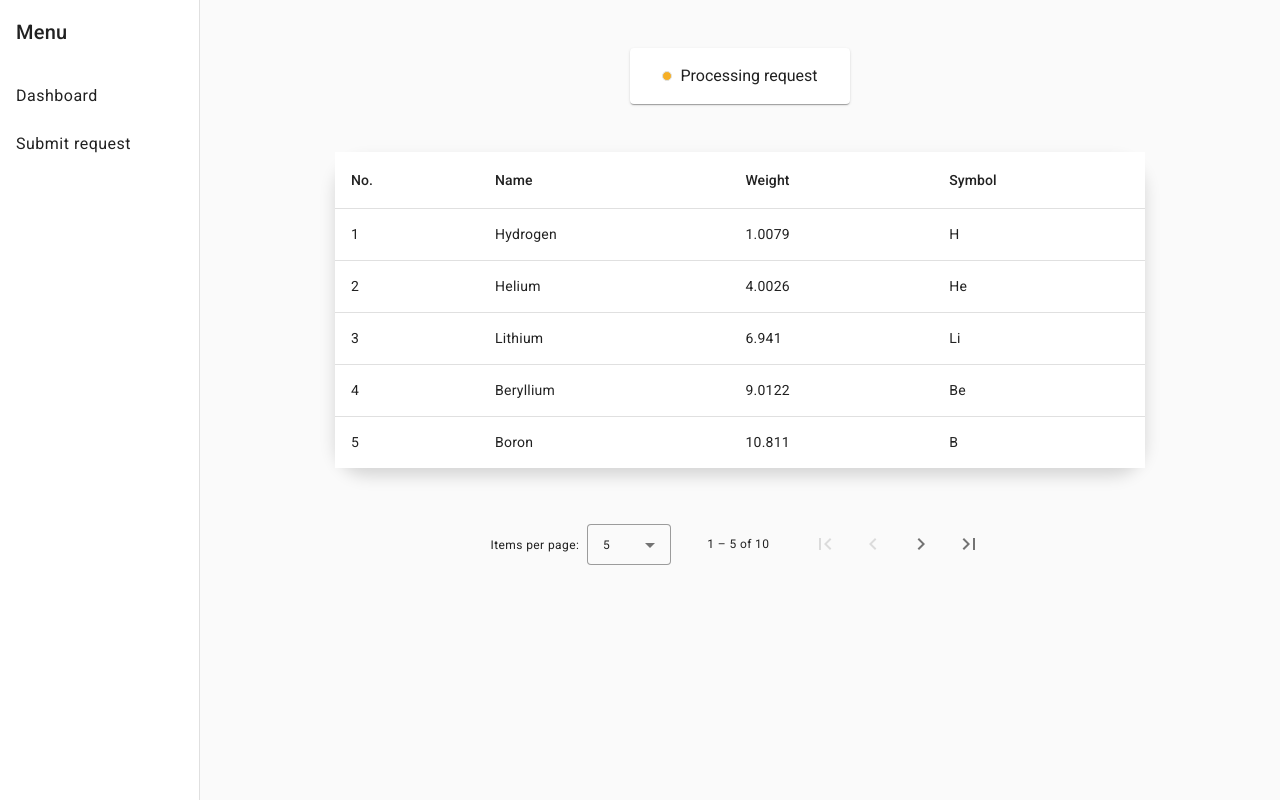
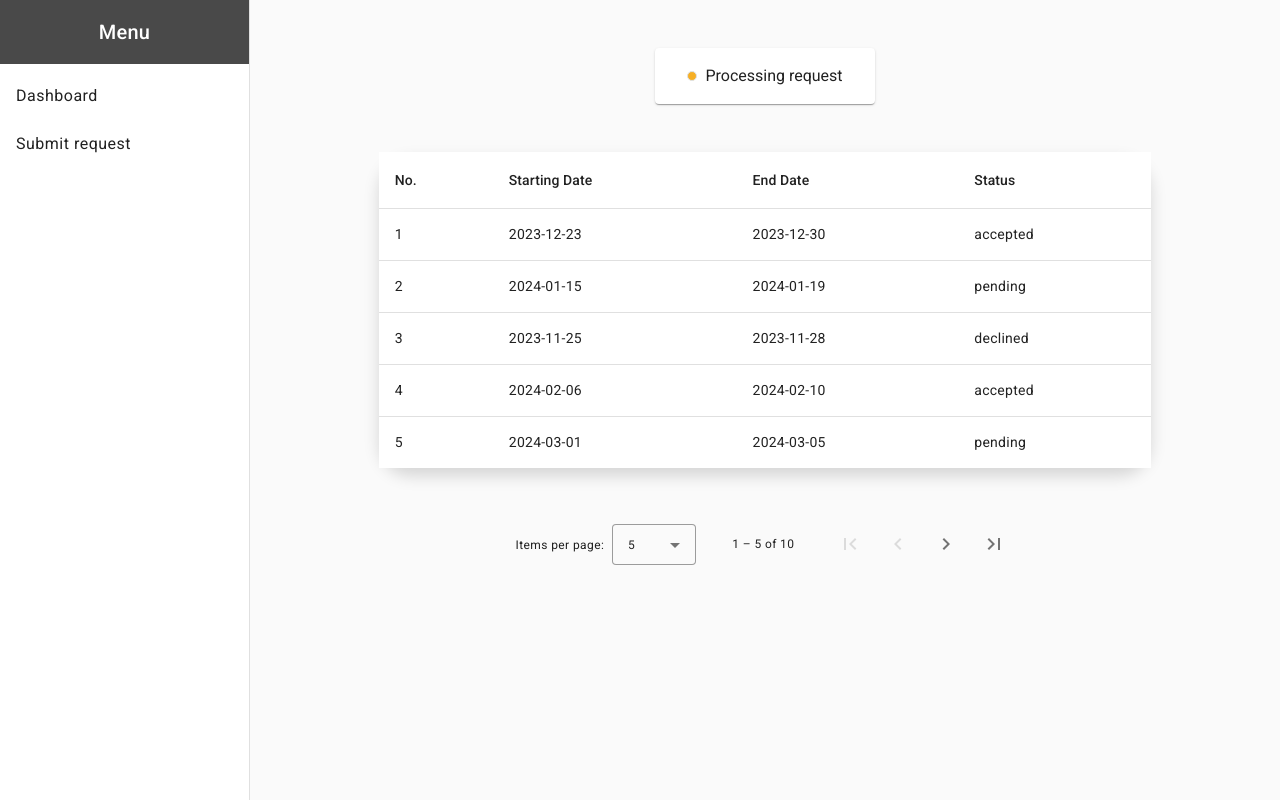
Before and after one commit to Wlahmamssi69/leave-management-angular-client, an Angular app: page /dashboard in a window 1280 px wide. Built offline with nearby package versions, Linux system fonts and the light colour scheme.

Commit message:
finalized the front-end of requests history

```diff
--- a/src/app/components/dashboard/home.component.ts
+++ b/src/app/components/dashboard/home.component.ts
@@ -10,7 +10,45 @@ export interface PeriodicElement {
   weight: number;
   symbol: string;
 }
+export interface LeaveRequest {
+  id: number,
+  startingDate: string,
+  endDate: string,
+  status: string
+}
 
+const mockLeaveRequests: LeaveRequest[] = [
+  {
+    id: 1,
+    startingDate: "2023-12-23",
+    endDate: "2023-12-30",
+    status: "accepted"
+  },
+  {
+    id: 2,
+    startingDate: "2024-01-15",
+    endDate: "2024-01-19",
+    status: "pending"
+  },
+  {
+    id: 3,
+    startingDate: "2023-11-25",
+    endDate: "2023-11-28",
+    status: "declined"
+  },
+  {
+    id: 4,
+    startingDate: "2024-02-06",
+    endDate: "2024-02-10",
+    status: "accepted"
+  },
+  {
+    id: 5,
+    startingDate: "2024-03-01",
+    endDate: "2024-03-05",
+    status: "pending"
+  }
+];
 const ELEMENT_DATA: PeriodicElement[] = [
   { position: 1, name: 'Hydrogen', weight: 1.0079, symbol: 'H' },
   { position: 2, name: 'Helium', weight: 4.0026, symbol: 'He' },
@@ -36,6 +74,6 @@ const ELEMENT_DATA: PeriodicElement[] = [
   styleUrls: ['./home.component.css']
 })
 export class HomeComponent {
-  datasource: PeriodicElement[] = ELEMENT_DATA;
-  displayedColumns: string[] = ['demo-position', 'demo-name', 'demo-weight', 'demo-symbol'];
+  datasource: LeaveRequest[] = mockLeaveRequests;
+  displayedColumns: string[] = ['id', 'startingDate', 'endDate', 'status'];
 }
--- a/src/app/side-nav/side-nav.component.css
+++ b/src/app/side-nav/side-nav.component.css
@@ -3,7 +3,7 @@
 }
 
 .sidenav {
-  width: 200px;
+  width: 250px;
 }
 
 .sidenav .mat-toolbar {
--- a/src/app/side-nav/side-nav.component.html
+++ b/src/app/side-nav/side-nav.component.html
@@ -1,17 +1,13 @@
 <mat-sidenav-container class="sidenav-container">
   <mat-sidenav #drawer class="sidenav" fixedInViewport [attr.role]="(isHandset$ | async) ? 'dialog' : 'navigation'"
-    [mode]="(isHandset$ | async) ? 'over' : 'side'" [opened]="(isHandset$ | async) === false">
-    <mat-toolbar>Menu</mat-toolbar>
+    [mode]="(isHandset$ | async) ? 'over' : 'side'" [opened]="(isHandset$ | async) === false" >
+    <mat-toolbar style="background-color: #494949; color: white;" class="text-center justify-content-center h-auto py-3">Menu</mat-toolbar>
     <mat-nav-list>
       <a mat-list-item>Dashboard</a>
       <a mat-list-item>Submit request</a>
     </mat-nav-list>
   </mat-sidenav>
   <mat-sidenav-content class="">
-    <!-- <mat-toolbar color="primary">
-
-      <span>leave-system-angular-client</span>
-    </mat-toolbar> -->
     <button
         type="button"
         aria-label="Toggle sidenav"
@@ -33,28 +29,6 @@
                   <span>Processing request </span>
                 </div>
               </div>
-              <!-- <div class="col-auto">
-                <mat-divider [vertical]="true" class="divider"></mat-divider>
-              </div>
-              <div class="col-5 flex-grow-1">
-                <div class="row ">
-                  <div class="col">
-                    <span>from:</span>
-                  </div>
-                  <div class="col-auto">
-                    <span>2023 - 12 - 21</span>
-                  </div>
-                </div>
-                <div class="row">
-                  <div class="col">
-                    <span>to:</span>
-                  </div>
-                  <div class="col-auto">
-                    <span>2023 - 12 - 21</span>
-                  </div>
-                </div>
-
-              </div> -->
             </div>
           </mat-card-content>
         </mat-card>
@@ -65,27 +39,27 @@
         <div class="d-flex mx-auto justify-content-center text-center w-75  py-5 ">
           <!-- <div class=" "> -->
           <table mat-table [dataSource]="datasource" class="mw-25 shadow rounded-5">
-            <ng-container matColumnDef="demo-position">
+            <ng-container matColumnDef="id">
               <th mat-header-cell *matHeaderCellDef> No. </th>
-              <td mat-cell *matCellDef="let element"> {{element.position}} </td>
+              <td mat-cell *matCellDef="let element"> {{element.id}} </td>
             </ng-container>
 
             <!-- Name Column -->
-            <ng-container matColumnDef="demo-name">
-              <th mat-header-cell *matHeaderCellDef> Name </th>
-              <td mat-cell *matCellDef="let element"> {{element.name}} </td>
+            <ng-container matColumnDef="startingDate">
+              <th mat-header-cell *matHeaderCellDef> Starting Date </th>
+              <td mat-cell *matCellDef="let element"> {{element.startingDate}} </td>
             </ng-container>
 
             <!-- Weight Column -->
-            <ng-container matColumnDef="demo-weight">
-              <th mat-header-cell *matHeaderCellDef> Weight </th>
-              <td mat-cell *matCellDef="let element"> {{element.weight}} </td>
+            <ng-container matColumnDef="endDate">
+              <th mat-header-cell *matHeaderCellDef> End Date </th>
+              <td mat-cell *matCellDef="let element"> {{element.endDate}} </td>
             </ng-container>
 
             <!-- Symbol Column -->
-            <ng-container matColumnDef="demo-symbol">
-              <th mat-header-cell *matHeaderCellDef> Symbol </th>
-              <td mat-cell *matCellDef="let element"> {{element.symbol}} </td>
+            <ng-container matColumnDef="status">
+              <th mat-header-cell *matHeaderCellDef> Status </th>
+              <td mat-cell *matCellDef="let element"> {{element.status}} </td>
             </ng-container>
 
             <tr mat-header-row *matHeaderRowDef="displayedColumns"></tr>
--- a/src/app/side-nav/side-nav.component.ts
+++ b/src/app/side-nav/side-nav.component.ts
@@ -10,30 +10,57 @@ import { MatSidenavModule } from '@angular/material/sidenav';
 import { MatToolbarModule } from '@angular/material/toolbar';
 import { MatIconModule } from '@angular/material/icon';
 import { MatListModule } from '@angular/material/list';
-import {MatPaginator, MatPaginatorModule} from '@angular/material/paginator';
-export interface PeriodicElement {
-  name: string;
-  position: number;
-  weight: number;
-  symbol: string;
+import { MatPaginator, MatPaginatorModule } from '@angular/material/paginator';
+
+export interface LeaveRequest {
+  id: number,
+  startingDate: string,
+  endDate: string,
+  status: string
 }
 
-const ELEMENT_DATA: PeriodicElement[] = [
-  { position: 1, name: 'Hydrogen', weight: 1.0079, symbol: 'H' },
-  { position: 2, name: 'Helium', weight: 4.0026, symbol: 'He' },
-  { position: 3, name: 'Lithium', weight: 6.941, symbol: 'Li' },
-  { position: 4, name: 'Beryllium', weight: 9.0122, symbol: 'Be' },
-  { position: 5, name: 'Boron', weight: 10.811, symbol: 'B' },
-  { position: 6, name: 'Carbon', weight: 12.0107, symbol: 'C' },
-  { position: 7, name: 'Nitrogen', weight: 14.0067, symbol: 'N' },
-  { position: 8, name: 'Oxygen', weight: 15.9994, symbol: 'O' },
-  { position: 9, name: 'Fluorine', weight: 18.9984, symbol: 'F' },
-  { position: 10, name: 'Neon', weight: 20.1797, symbol: 'Ne' },
+const mockLeaveRequests: LeaveRequest[] = [
+  {
+    id: 1,
+    startingDate: "2023-12-23",
+    endDate: "2023-12-30",
+    status: "accepted"
+  },
+  {
+    id: 2,
+    startingDate: "2024-01-15",
+    endDate: "2024-01-19",
+    status: "pending"
+  },
+  {
+    id: 3,
+    startingDate: "2023-11-25",
+    endDate: "2023-11-28",
+    status: "declined"
+  },
+  {
+    id: 4,
+    startingDate: "2024-02-06",
+    endDate: "2024-02-10",
+    status: "accepted"
+  },
+  {
+    id: 5,
+    startingDate: "2024-03-01",
+    endDate: "2024-03-05",
+    status: "pending"
+  },
+  { id: 6, startingDate: "2023-12-15", endDate: "2023-12-20", status: "accepted" },
+  { id: 7, startingDate: "2024-01-05", endDate: "2024-01-10", status: "declined" },
+  { id: 8, startingDate: "2023-11-15", endDate: "2023-11-18", status: "pending" },
+  { id: 9, startingDate: "2024-02-25", endDate: "2024-02-28", status: "accepted" },
+  { id: 10, startingDate: "2024-03-15", endDate: "2024-03-20", status: "pending" },
 ];
+
 @Component({
   selector: 'app-side-nav',
   standalone: true,
-  imports:[
+  imports: [
     CommonModule,
     MatCardModule,
     MatDividerModule,
@@ -48,8 +75,8 @@ const ELEMENT_DATA: PeriodicElement[] = [
   styleUrls: ['./side-nav.component.css']
 })
 export class SideNavComponent implements AfterViewInit {
-  datasource = new MatTableDataSource<PeriodicElement>(ELEMENT_DATA);
-  displayedColumns: string[] = ['demo-position', 'demo-name', 'demo-weight', 'demo-symbol'];
+  datasource = new MatTableDataSource<LeaveRequest>(mockLeaveRequests);
+  displayedColumns: string[] = ['id', 'startingDate', 'endDate', 'status'];
 
   @ViewChild(MatPaginator) paginator!: MatPaginator;
   ngAfterViewInit() {
@@ -61,6 +88,6 @@ export class SideNavComponent implements AfterViewInit {
       shareReplay()
     );
 
-  constructor(private breakpointObserver: BreakpointObserver) {}
+  constructor(private breakpointObserver: BreakpointObserver) { }
 
 }
```
